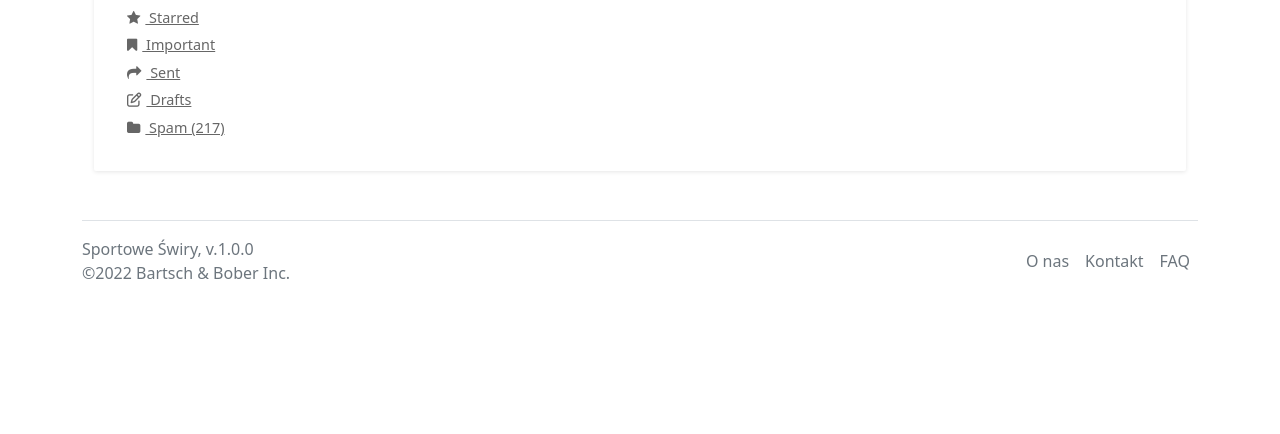
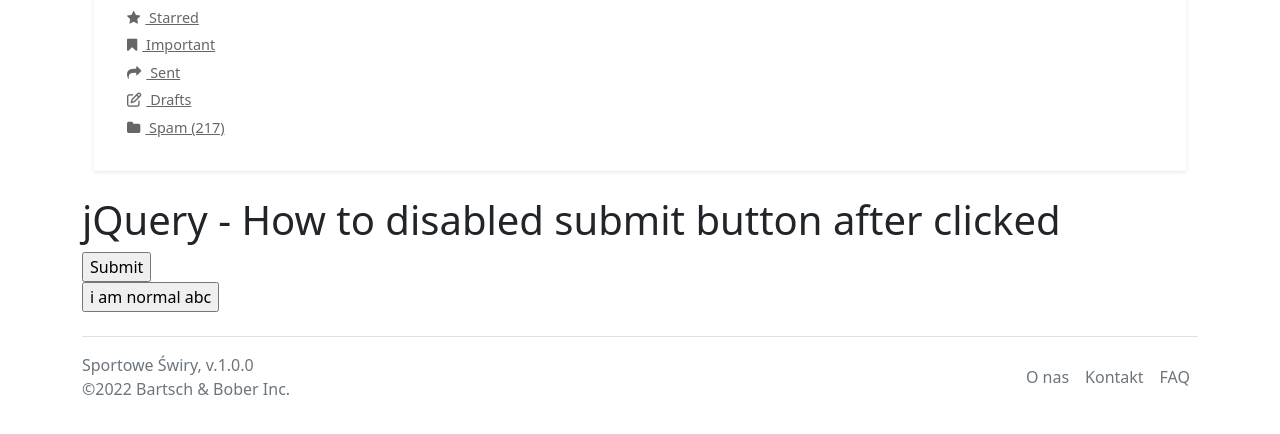
Before and after one commit to MaBober/SportoweSwiry, a Python web app: template other/templates/pages/mailbox.html in a window 1280 px wide. Shown: the part 291-725 px from the top of the page. Run offline with Jinja, Linux system fonts and the light colour scheme; the template is opened without the code that fills it, so the values that code supplies are empty; some libraries are stand-ins or nearby versions.

Commit message:
Testing of jQuery

```diff
--- a/other/templates/pages/mailbox.html
+++ b/other/templates/pages/mailbox.html
@@ -64,6 +64,11 @@
 								{% endfor %}
 							</ul>
 						</div>
+
+
+						<input class="form-check-input" type="checkbox" value="" id="flexCheckDefault">
+						<button type="button" class="btn btn-warning" id="buttonTestt">Warning1</button>
+						<button type="button" class="btn btn-warning" id="buttonTest">Warning</button>
 				</div>
 				<div class="modal-footer">
 					<form method="GET" id="confirmWriteMessageForm">
@@ -92,6 +97,20 @@
             });
         });
     </script>
+
+	<script>
+		//$("#flexCheckDefault").on("click", function() {
+			//$("#buttonTest").attr("disabled", true);
+		//});
+
+		$("#flexCheckDefault").change(function() {
+        if($(this).prop('checked')) {
+            $("#buttonTest").attr("disabled", true);
+        } else {
+            $("#buttonTest").attr("disabled", false);
+        }
+    });
+	</script>
 
 
 <link href="https://maxcdn.bootstrapcdn.com/font-awesome/4.3.0/css/font-awesome.min.css" rel="stylesheet">
@@ -242,4 +261,41 @@
 </div>
 </div>
 
+
+
+
+<h1>jQuery - How to disabled submit button after clicked</h1>
+
+<form id="formABC" action="#" method="POST">
+    <input type="submit" id="btnSubmit" value="Submit"></input>
+</form>
+
+<script src="https://ajax.googleapis.com/ajax/libs/jquery/1.12.4/jquery.min.js"></script>
+
+<input type="button" value="i am normal abc" id="btnTest"></input>
+
+<script>
+    $(document).ready(function () {
+
+        $("#formABC").submit(function (e) {
+
+            //stop submitting the form to see the disabled button effect
+            e.preventDefault();
+
+            //disable the submit button
+            $("#btnSubmit").attr("disabled", true);
+
+            //disable a normal button
+            $("#btnTest").attr("disabled", true);
+
+            return true;
+
+        });
+    });
+</script>
+
+
+
+
+
 {% endblock %}
```
